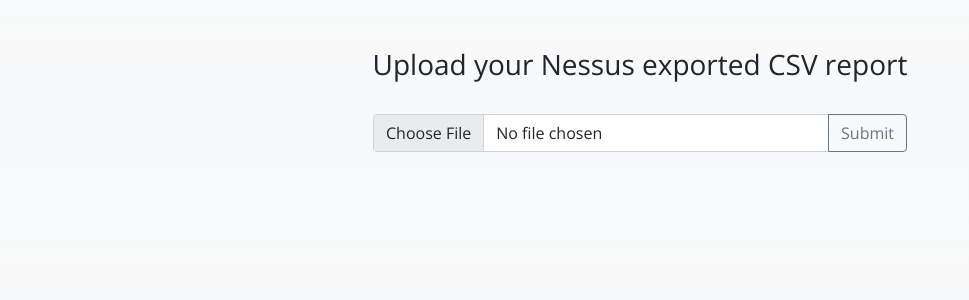
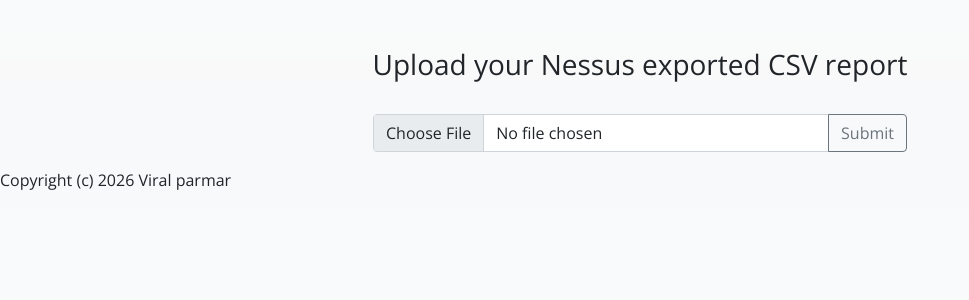
Before and after one commit to vral-parmar/Ekansh-the-NRGen, a Flask app: page /dashbord in a window 1280 px wide. Shown: the part 56-356 px from the top of the page, without its empty margins (0-969 px from the left). Run offline with Flask 3, Linux system fonts and the light colour scheme; a user stored in the database is signed in.

Commit message:
Add copyright notice to footer in footer.html

```diff
--- a/compliance-NRGen/templates/footer.html
+++ b/compliance-NRGen/templates/footer.html
@@ -1,5 +1,5 @@
 
-<footer class="bg-light text-center text-lg-start">
+<footer class="bg-light text-center text-lg-start"><p>Copyright (c) 2026 Viral parmar</p>
   </footer>
   <script src="https://cdn.jsdelivr.net/npm/bootstrap@5.0.2/dist/js/bootstrap.bundle.min.js"
     integrity="sha384-MrcW6ZMFYlzcLA8Nl+NtUVF0sA7MsXsP1UyJoMp4YLEuNSfAP+JcXn/tWtIaxVXM"
```
